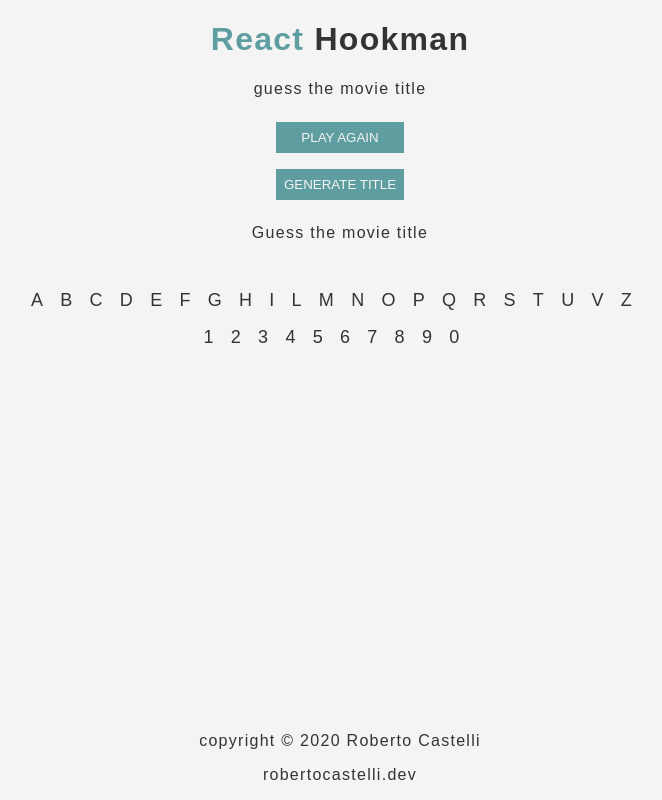
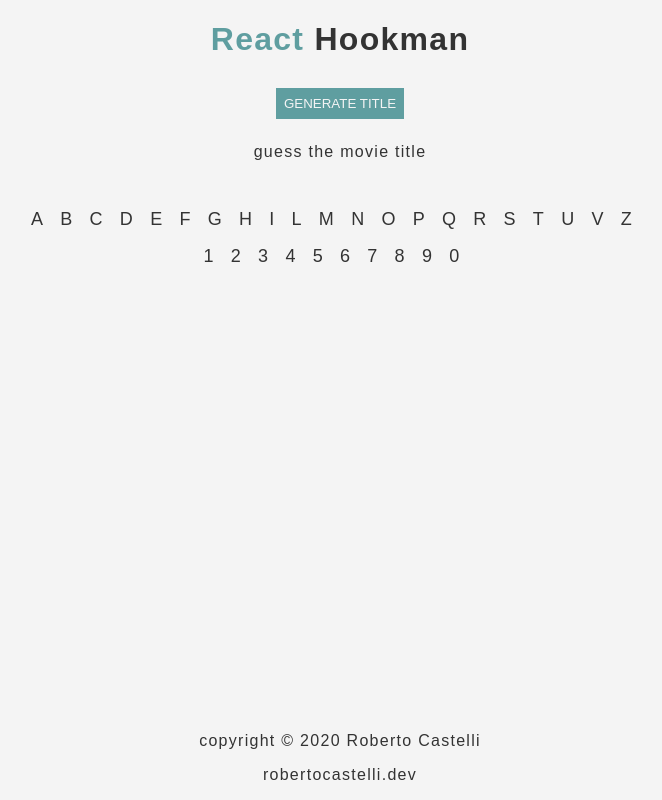
Before and after one commit to RobertoCastelli/hookman, a React (Create React App) app: page / in a window 1280 px wide. Shown: the whole page, without its empty margins (300-962 px from the left). Built offline with nearby package versions, Linux system fonts and the light colour scheme.

Commit message:
fourth commit

```diff
--- a/src/components/Buttons.jsx
+++ b/src/components/Buttons.jsx
@@ -2,10 +2,9 @@
 import { ContextData } from "../context"
 
 const Buttons = () => {
-	const { getTitle, playAgain } = useContext(ContextData)
+	const { getTitle } = useContext(ContextData)
 	return (
 		<div className='buttons'>
-			<button onClick={() => playAgain()}>play again</button>
 			<button onClick={() => getTitle()}>generate title</button>
 		</div>
 	)
--- a/src/components/Head.jsx
+++ b/src/components/Head.jsx
@@ -6,7 +6,6 @@
 			<h1>
 				<span style={{ color: "cadetblue" }}>React</span> Hookman
 			</h1>
-			<p>guess the movie title</p>
 		</div>
 	)
 }
--- a/src/context.js
+++ b/src/context.js
@@ -7,7 +7,7 @@
 	const titles = ["javascript", "monkey", "amazing", "pancake"]
 
 	const [guess, setGuess] = useState("")
-	const [title, setTitle] = useState("Guess the movie title")
+	const [title, setTitle] = useState("guess the movie title")
 
 	// GET the guessed character
 	const getGuess = (char) => setGuess(char)
```
Also changed, not shown: src/logo.svg (deleted), 1 other file (tests, documents, lock files or other folders).
